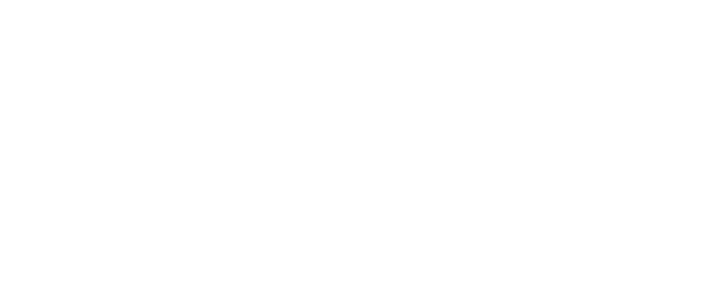
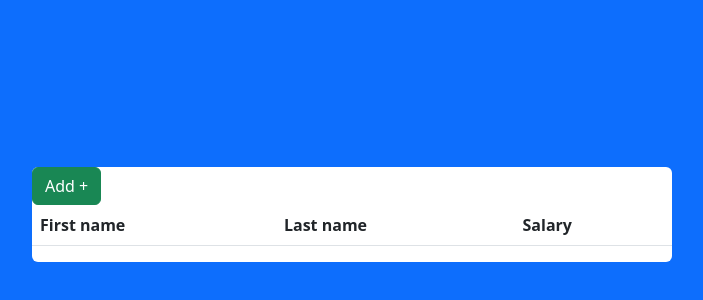
Before and after one commit to lixianliu12/employee-table, a React (Create React App) app in the folder frontend/: page / in a window 1280 px wide. Shown: the part 186-486 px from the top of the page, without its empty margins (288-991 px from the left). Built offline with nearby package versions, Linux system fonts and the light colour scheme.

Commit message:
add employee table

```diff
--- a/frontend/src/Employee.js
+++ b/frontend/src/Employee.js
@@ -1,9 +1,28 @@
-import React from 'react'
+import React, { useEffect } from 'react'
+import axios from 'axios'
+function Employee() {
+    useEffect(() => {
+        axios.get('http://localhost:8081/')
+        .then(res => console.log(res))
+        .catch(err => console.log(err));
+    }, [])
 
-function Employee() {
   return (
-    <div>
+    <div className='d-flex vh-100 bg-primary justify-content-center align-items-center'>
+      <div className='w-50 bg-white rounded'>
+        <button className='btn btn-success'>Add +</button>
+        <table className='table'>
+            <thead>
+                <tr>
+                    <th>First name</th>
+                    <th>Last name</th>
+                    <th>Salary</th>
+                </tr>
 
+
+            </thead>
+        </table>
+      </div>
     </div>
   )
 }
```
